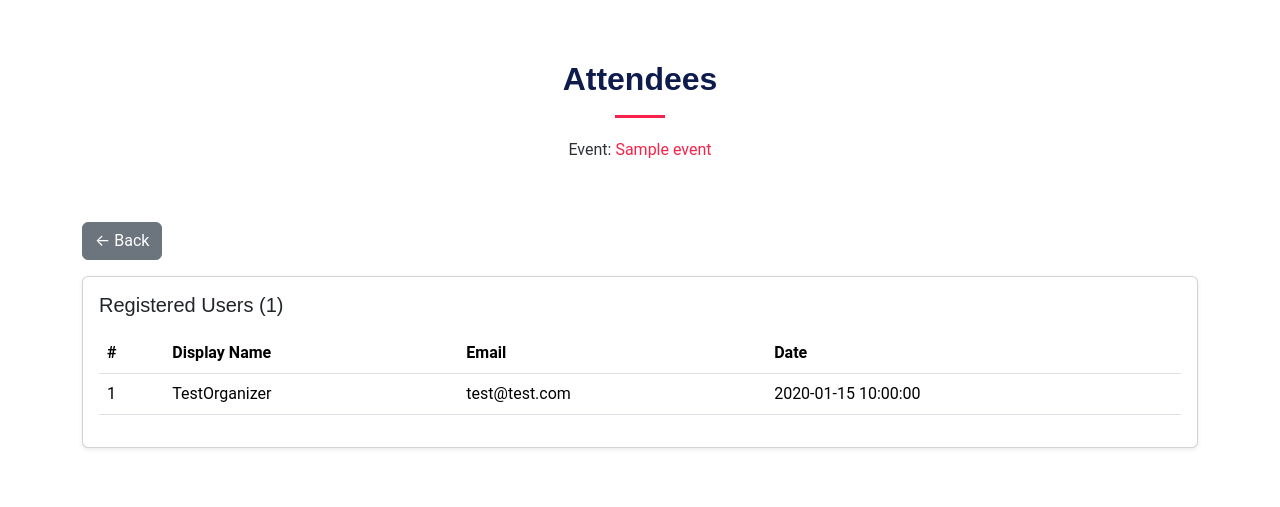
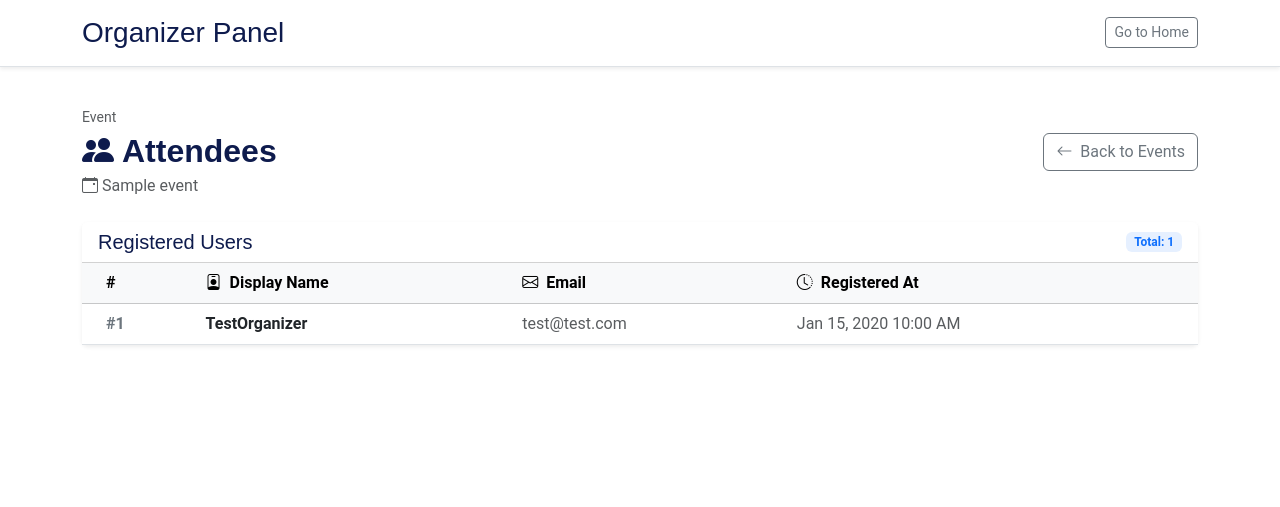
Before and after one commit to sulekaraokur/ctis256, a PHP site: page /assets/organizer/attendees.php?id=1 in a window 1280 px wide. Shown: the top 507 px of the page. Run offline with PHP 8.4, Linux system fonts and the light colour scheme; a user stored in the database is signed in; data comes from the database, SQL or seed files in the repository; tables that the repository leaves empty hold one stand-in row (values such as "Sample post").

Commit message:
latest
attendees.php ui ı düzeltildi.
waiting_list içindeki pending sorunu düzeltildi.

```diff
--- a/assets/admin/all_events.php
+++ b/assets/admin/all_events.php
@@ -15,7 +15,7 @@ if (!isset($_SESSION["user_id"]) || $_SESSION["role"] !== "admin") {
 
 // URL üzerinden gelen status filtresi (all, pending, approved, rejected)
 // Varsayılan olarak tüm eventleri gösteriyoruz
-$status    = $_GET['status'] ?? 'all';
+$status    = strtolower(trim($_GET['status'] ?? 'all'));
 $allowed   = ['pending', 'approved', 'rejected'];
 $hasFilter = in_array($status, $allowed, true);
 
--- a/assets/auth/register.php
+++ b/assets/auth/register.php
@@ -6,7 +6,7 @@ error_reporting(E_ALL);
 
 session_start();
 
-// Dosya yolu (Senin yapına göre assets/includes/db.php)
+// Dosya yolu
 require_once "../includes/db.php";
 
 $error = "";
@@ -55,6 +55,7 @@ if ($_SERVER["REQUEST_METHOD"] === "POST") {
             if ($is_organizer) {
                 $role = 'organizer';
                 $is_approved = 0; // Admin onayı bekleyecek
+
             } else {
                 $role = 'user';
                 $is_approved = 1; // Direkt onaylı
--- a/assets/organizer/attendees.php
+++ b/assets/organizer/attendees.php
@@ -31,37 +31,83 @@ while($row = $result->fetch_assoc()) {
     $attendees[] = $row;
 }
 ?>
+
+
+<!-- UI kısmı düzeltildi. -->
 <!DOCTYPE html>
 <html lang="en">
 <head>
-    <meta charset="UTF-8"><title>Attendees</title>
-    <link href="../assets/vendor/bootstrap/css/bootstrap.min.css" rel="stylesheet">
-    <link href="../assets/css/main.css" rel="stylesheet">
+    <meta charset="UTF-8">
+    <meta name="viewport" content="width=device-width, initial-scale=1.0">
+    <title>Attendees</title>
+
+    <link href="../vendor/bootstrap/css/bootstrap.min.css" rel="stylesheet">
+    <link href="../vendor/bootstrap-icons/bootstrap-icons.css" rel="stylesheet">
+    <link href="../css/main.css" rel="stylesheet">
 </head>
 <body>
-    <main class="main">
-        <section class="section">
-            <div class="container">
-                <div class="section-title">
-                    <h2>Attendees</h2>
-                    <p>Event: <span style="color:var(--accent-color)"><?= htmlspecialchars($event['title']) ?></span></p>
+    <header class="p-3 mb-3 border-bottom bg-white shadow-sm">
+        <div class="container d-flex justify-content-between align-items-center">
+            <h3 class="m-0" style="color: var(--heading-color);">Organizer Panel</h3>
+            <a href="../../index.php" class="btn btn-outline-secondary btn-sm">Go to Home</a>
         </div>
-                <div class="mb-3"><a href="my_events.php" class="btn btn-secondary">&larr; Back</a></div>
-                <div class="card shadow-sm">
-                    <div class="card-body">
-                        <h5 class="card-title">Registered Users (<?= count($attendees) ?>)</h5>
-                        <table class="table table-hover mt-3">
-                            <thead><tr><th>#</th><th>Display Name</th><th>Email</th><th>Date</th></tr></thead>
+    </header>
+
+    <main class="container py-4">
+        <div class="d-flex justify-content-between align-items-center mb-4">
+            <div>
+                <p class="text-muted mb-1 small">Event</p>
+                <h2 class="fw-bold mb-1"><i class="bi bi-people-fill me-2"></i>Attendees</h2>
+                <p class="text-muted mb-0"><i class="bi bi-calendar-event me-1"></i><?= htmlspecialchars($event['title']) ?></p>
+            </div>
+            <a href="my_events.php" class="btn btn-outline-secondary">
+                <i class="bi bi-arrow-left me-1"></i> Back to Events
+            </a>
+        </div>
+
+        <div class="card shadow-sm border-0">
+            <div class="card-header bg-white d-flex justify-content-between align-items-center">
+                <h5 class="mb-0">Registered Users</h5>
+                <span class="badge bg-primary bg-opacity-10 text-primary">Total: <?= count($attendees) ?></span>
+            </div>
+            <div class="card-body p-0">
+                <div class="table-responsive">
+                    <table class="table table-hover align-middle mb-0">
+                        <thead class="table-light">
+                            <tr>
+                                <th class="ps-4">#</th>
+                                <th><i class="bi bi-person-badge me-1"></i> Display Name</th>
+                                <th><i class="bi bi-envelope me-1"></i> Email</th>
+                                <th><i class="bi bi-clock-history me-1"></i> Registered At</th>
+                            </tr>
+                        </thead>
                         <tbody>
-                                <?php $i=1; foreach($attendees as $p): ?>
-                                <tr><td><?= $i++ ?></td><td><?= htmlspecialchars($p['display_name']) ?></td><td><?= htmlspecialchars($p['email']) ?></td><td><?= $p['registered_at'] ?></td></tr>
+                            <?php if(empty($attendees)): ?>
+                                <tr>
+                                    <td colspan="4" class="text-center py-5 text-muted">
+                                        <i class="bi bi-people display-5 d-block mb-2"></i>
+                                        No attendees have registered for this event yet.
+                                    </td>
+                                </tr>
+                            <?php else: ?>
+                                <?php $i = 1; foreach($attendees as $p): ?>
+                                    <?php $formattedDate = date("M d, Y h:i A", strtotime($p['registered_at'])); ?>
+                                    <tr>
+                                        <td class="ps-4 fw-semibold text-secondary">#<?= $i++ ?></td>
+                                        <td class="fw-semibold text-dark"><?= htmlspecialchars($p['display_name']) ?></td>
+                                        <td class="text-muted"><?= htmlspecialchars($p['email']) ?></td>
+                                        <td class="text-muted"><?= $formattedDate ?></td>
+                                    </tr>
                                 <?php endforeach; ?>
+
+                        <?php endif; ?>
                         </tbody>
                     </table>
                 </div>
             </div>
          </div>
-        </section>
      </main>
+
+    <script src="../vendor/bootstrap/js/bootstrap.bundle.min.js"></script>
 </body>
 </html>
```
Also changed, not shown: assets/admin/accept.php (+4 -4 lines), assets/admin/reject.php (+4 -4 lines), assets/admin/waiting_list.php (+44 -21 lines), uploads/evt_695091d0788477.02435171.jpg (added), uploads/evt_695097e46f4707.46699793.jpg (added). Lines whose indentation alone changed are shown as unchanged.
